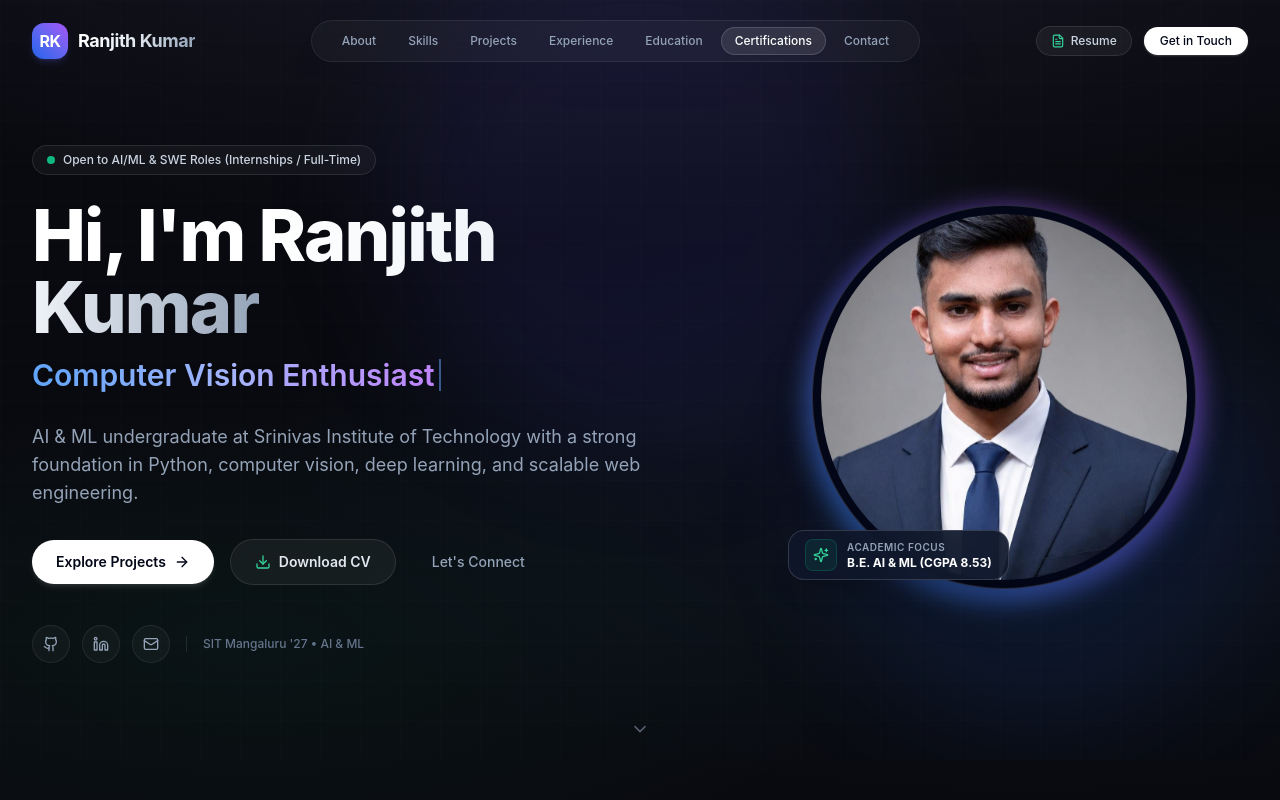
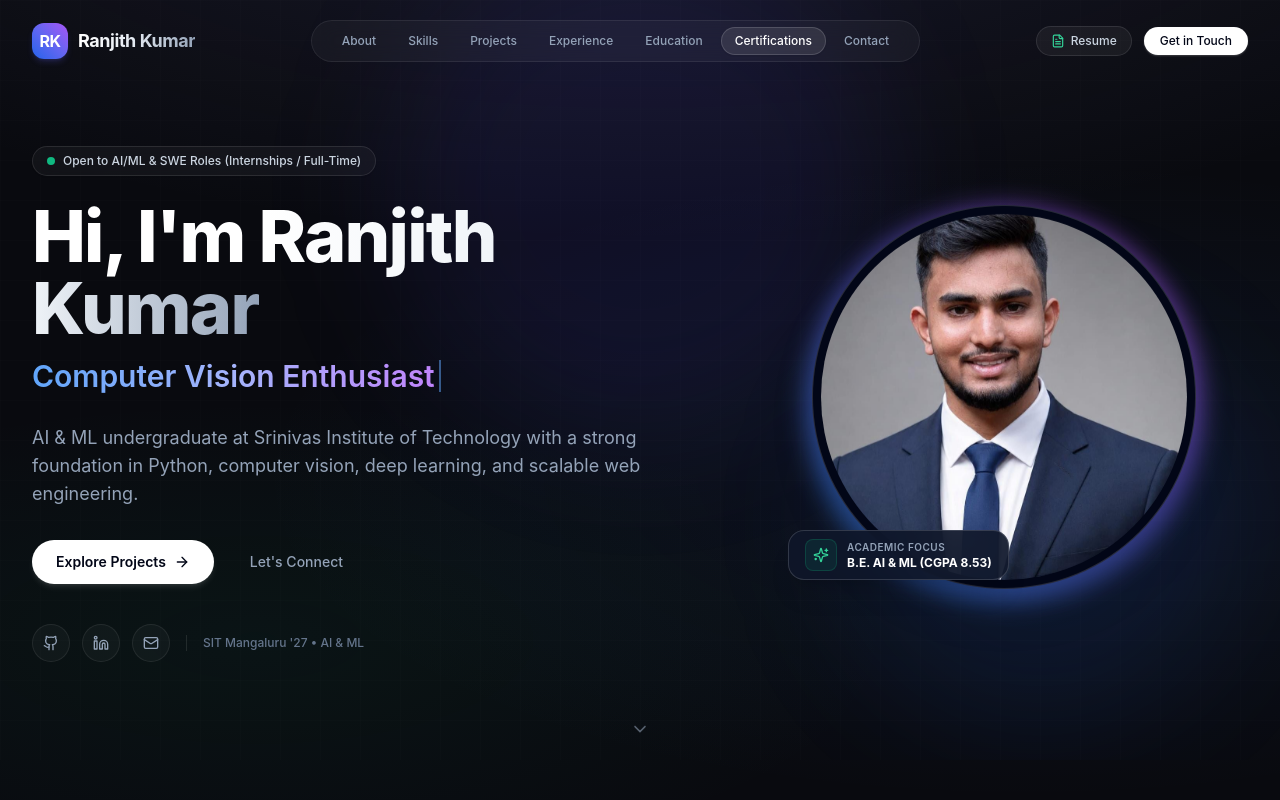
Before and after one commit to RanjithKumar105/new-portfolio, a Next.js app: page / in a window 1280 px wide. Shown: the top 800 px of the page. Built offline with nearby package versions, Linux system fonts and the light colour scheme.

Commit message:
resume commiting

```diff
--- a/components/sections/Hero.tsx
+++ b/components/sections/Hero.tsx
@@ -103,15 +103,6 @@ export default function Hero() {
               <ArrowRight className="w-4 h-4" />
             </a>
             <a
-              href={portfolioData.personal.resumeUrl}
-              target="_blank"
-              rel="noopener noreferrer"
-              className="inline-flex items-center gap-2 px-6 py-3 text-sm font-semibold text-slate-200 bg-white/5 hover:bg-white/10 border border-white/10 hover:border-white/20 rounded-full backdrop-blur-md transition-all duration-200 hover:scale-[1.02]"
-            >
-              <Download className="w-4 h-4 text-emerald-400" />
-              Download CV
-            </a>
-            <a
               href="#contact"
               className="inline-flex items-center gap-2 px-5 py-3 text-sm font-medium text-slate-400 hover:text-white transition-colors"
             >
```
Also changed, not shown: 1 other file (tests, documents, lock files or other folders).
